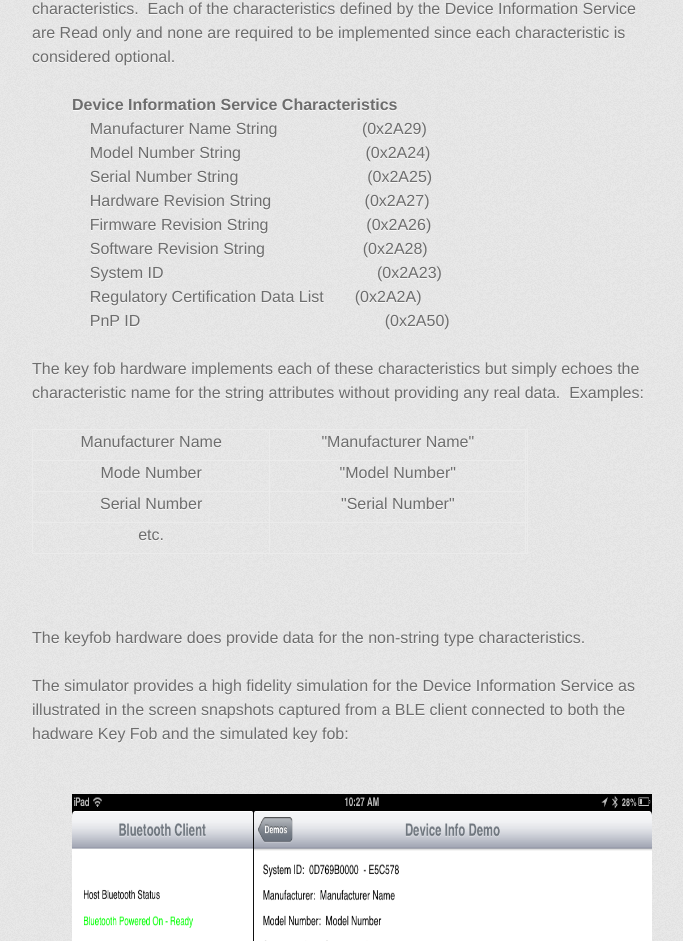
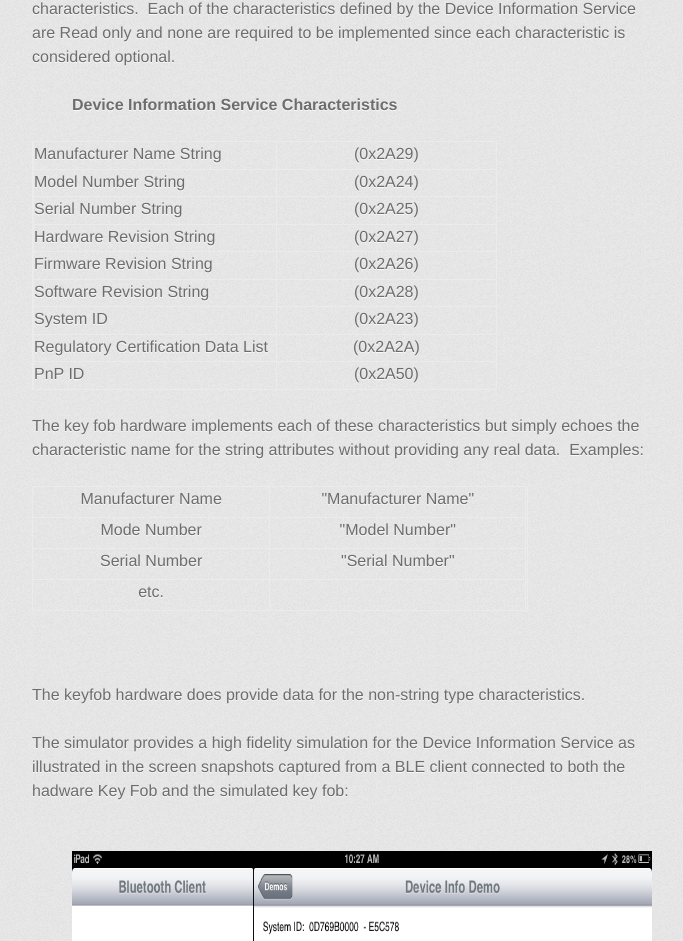
Before and after one commit to chipk215/keyfobsimulation, a plain HTML site: page index.html in a window 1280 px wide. Shown: the part 5095-6036 px from the top of the page, without its empty margins (298-981 px from the left). Drawn offline with Linux system fonts and the light colour scheme; a web font is replaced by a local one.

Commit message:
formatting

```diff
--- a/index.html
+++ b/index.html
@@ -132,30 +132,18 @@ specification.<br>
 <br>
 &nbsp;&nbsp;&nbsp; &nbsp;&nbsp;&nbsp; <span style="font-weight: bold;">Generic
 Access Service Characteristics</span><br>
-&nbsp;&nbsp;&nbsp; &nbsp;&nbsp; &nbsp;&nbsp; &nbsp;&nbsp; &nbsp;&nbsp;
-Device Name&nbsp;&nbsp;&nbsp; &nbsp;&nbsp; &nbsp;&nbsp; &nbsp;&nbsp;
+&nbsp;&nbsp;&nbsp; &nbsp;&nbsp; &nbsp;&nbsp; &nbsp;&nbsp; Device Name&nbsp;&nbsp;&nbsp; &nbsp;&nbsp; &nbsp;&nbsp; &nbsp;&nbsp;
 &nbsp;&nbsp; &nbsp;&nbsp; &nbsp;&nbsp; &nbsp;&nbsp; &nbsp;&nbsp;
+&nbsp;&nbsp; &nbsp;&nbsp; &nbsp;&nbsp; &nbsp; (0x2A00)<br>
+&nbsp;&nbsp;&nbsp; &nbsp;&nbsp; &nbsp;&nbsp; &nbsp;&nbsp; Appearance&nbsp;&nbsp;&nbsp; &nbsp;&nbsp; &nbsp;&nbsp; &nbsp;&nbsp;
 &nbsp;&nbsp; &nbsp;&nbsp; &nbsp;&nbsp; &nbsp;&nbsp; &nbsp;&nbsp;
-&nbsp;&nbsp; &nbsp;&nbsp; &nbsp;&nbsp; &nbsp;&nbsp; &nbsp;&nbsp;&nbsp;
-(0x2A00)<br>
-&nbsp;&nbsp;&nbsp; &nbsp;&nbsp; &nbsp;&nbsp; &nbsp;&nbsp; &nbsp;&nbsp;
-Appearance&nbsp;&nbsp;&nbsp; &nbsp;&nbsp; &nbsp;&nbsp; &nbsp;&nbsp;
+&nbsp;&nbsp; &nbsp;&nbsp; &nbsp;&nbsp; &nbsp;&nbsp; &nbsp; (0x2A01)<br>
+&nbsp;&nbsp;&nbsp; &nbsp;&nbsp; &nbsp;&nbsp; &nbsp;&nbsp; Peripheral Privacy Flag&nbsp;&nbsp;&nbsp; &nbsp;&nbsp; &nbsp;&nbsp;
+&nbsp;&nbsp; &nbsp;&nbsp; &nbsp;&nbsp; &nbsp;&nbsp; (0x2A02)<br>
+&nbsp;&nbsp;&nbsp; &nbsp;&nbsp; &nbsp;&nbsp; &nbsp;&nbsp; Reconnection Address&nbsp;&nbsp;&nbsp;
 &nbsp;&nbsp; &nbsp;&nbsp; &nbsp;&nbsp; &nbsp;&nbsp; &nbsp;&nbsp;
-&nbsp;&nbsp; &nbsp;&nbsp; &nbsp;&nbsp; &nbsp;&nbsp; &nbsp;&nbsp;
-&nbsp;&nbsp; &nbsp;&nbsp; &nbsp;&nbsp; &nbsp;&nbsp; &nbsp;&nbsp;
-&nbsp;&nbsp;&nbsp; (0x2A01)<br>
-&nbsp;&nbsp;&nbsp; &nbsp;&nbsp; &nbsp;&nbsp; &nbsp;&nbsp; &nbsp;&nbsp;
-Peripheral Privacy Flag&nbsp;&nbsp;&nbsp; &nbsp;&nbsp; &nbsp;&nbsp;
-&nbsp;&nbsp; &nbsp;&nbsp; &nbsp;&nbsp; &nbsp;&nbsp; &nbsp;&nbsp;
-&nbsp;&nbsp; &nbsp;&nbsp; &nbsp;&nbsp; &nbsp;&nbsp; &nbsp;&nbsp;
-&nbsp;&nbsp; (0x2A02)<br>
-&nbsp;&nbsp;&nbsp; &nbsp;&nbsp; &nbsp;&nbsp; &nbsp;&nbsp; &nbsp;&nbsp;
-Reconnection Address&nbsp;&nbsp;&nbsp;
-&nbsp;&nbsp; &nbsp;&nbsp; &nbsp;&nbsp; &nbsp;&nbsp; &nbsp;&nbsp;
-&nbsp;&nbsp; &nbsp;&nbsp; &nbsp;&nbsp; &nbsp;&nbsp; &nbsp;&nbsp;
-&nbsp;&nbsp; &nbsp;&nbsp; &nbsp;&nbsp; (0x2A03)<br>
-&nbsp;&nbsp;&nbsp; &nbsp;&nbsp; &nbsp;&nbsp; &nbsp;&nbsp; &nbsp;&nbsp;
-Peripheral Preferred Connection Parameters&nbsp;&nbsp;&nbsp; (0x2A04)<br>
+&nbsp;&nbsp;&nbsp; (0x2A03)<br>
+&nbsp;&nbsp;&nbsp; &nbsp;&nbsp; &nbsp;&nbsp; &nbsp;&nbsp; Preferred Connection Parameters&nbsp;&nbsp;&nbsp; (0x2A04)<br>
 <br>
 The key fob hardware&nbsp; implements each of these characteristics
 with zero values returned for Appearance, Privacy Flag, and the
@@ -295,39 +283,49 @@ considered optional.<br>
 <div style="margin-left: 40px;"><span style="font-weight: bold;">Device
 Information Service Characteristics</span><br>
 </div>
-&nbsp;&nbsp;&nbsp; &nbsp;&nbsp; &nbsp;&nbsp; &nbsp;&nbsp; Manufacturer
-Name String &nbsp;&nbsp; &nbsp;&nbsp; &nbsp;&nbsp; &nbsp;&nbsp; &nbsp;
-&nbsp; &nbsp; (0x2A29)<br>
-&nbsp;&nbsp;&nbsp; &nbsp;&nbsp; &nbsp;&nbsp; &nbsp;&nbsp; Model Number
-String&nbsp;&nbsp;&nbsp;
-&nbsp;&nbsp; &nbsp;&nbsp; &nbsp;&nbsp; &nbsp;&nbsp; &nbsp;&nbsp;
-&nbsp;&nbsp; &nbsp;&nbsp; &nbsp;&nbsp; (0x2A24)<br>
-&nbsp;&nbsp;&nbsp; &nbsp;&nbsp; &nbsp;&nbsp; &nbsp;&nbsp; Serial Number
-String&nbsp;&nbsp;&nbsp; &nbsp;&nbsp; &nbsp;&nbsp; &nbsp;&nbsp;
-&nbsp;&nbsp; &nbsp;&nbsp; &nbsp;&nbsp; &nbsp;&nbsp; &nbsp;&nbsp;&nbsp;
-(0x2A25)<br>
-&nbsp;&nbsp;&nbsp; &nbsp;&nbsp; &nbsp;&nbsp; &nbsp;&nbsp; Hardware
-Revision String&nbsp;&nbsp;&nbsp; &nbsp;&nbsp; &nbsp;&nbsp;
-&nbsp;&nbsp; &nbsp;&nbsp; &nbsp;&nbsp; &nbsp; (0x2A27)<br>
-&nbsp;&nbsp;&nbsp; &nbsp;&nbsp; &nbsp;&nbsp; &nbsp;&nbsp; Firmware
-Revision String&nbsp;&nbsp;&nbsp; &nbsp;&nbsp; &nbsp;&nbsp;
-&nbsp;&nbsp; &nbsp;&nbsp; &nbsp;&nbsp; &nbsp;&nbsp; (0x2A26)<br>
-&nbsp;&nbsp;&nbsp; &nbsp;&nbsp; &nbsp;&nbsp; &nbsp;&nbsp; Software
-Revision String&nbsp;&nbsp;&nbsp; &nbsp;&nbsp; &nbsp;&nbsp;
-&nbsp;&nbsp; &nbsp;&nbsp; &nbsp;&nbsp; &nbsp;&nbsp; (0x2A28)<br>
-&nbsp;&nbsp;&nbsp; &nbsp;&nbsp; &nbsp;&nbsp; &nbsp;&nbsp; System
-ID&nbsp;&nbsp;&nbsp; &nbsp;&nbsp; &nbsp; &nbsp;&nbsp;
-&nbsp;&nbsp;&nbsp; &nbsp;&nbsp;&nbsp; &nbsp;&nbsp;&nbsp;
-&nbsp;&nbsp;&nbsp; &nbsp;&nbsp;&nbsp; &nbsp;&nbsp;&nbsp;
-&nbsp;&nbsp;&nbsp; &nbsp;&nbsp;&nbsp; &nbsp;&nbsp;&nbsp; (0x2A23)
-&nbsp;&nbsp; &nbsp;&nbsp; &nbsp;&nbsp; &nbsp;&nbsp; <br>
-&nbsp;&nbsp;&nbsp; &nbsp;&nbsp; &nbsp;&nbsp; &nbsp;&nbsp; Regulatory
-Certification Data List&nbsp;&nbsp;&nbsp; &nbsp;&nbsp; (0x2A2A)<br>
-&nbsp;&nbsp;&nbsp; &nbsp;&nbsp; &nbsp;&nbsp; &nbsp;&nbsp; PnP
-ID&nbsp;&nbsp; &nbsp;&nbsp; &nbsp;&nbsp; &nbsp;&nbsp; &nbsp;&nbsp;
-&nbsp;&nbsp; &nbsp;&nbsp; &nbsp;&nbsp; &nbsp;&nbsp; &nbsp;&nbsp;
-&nbsp;&nbsp; &nbsp;&nbsp; &nbsp;&nbsp; &nbsp;&nbsp; &nbsp;&nbsp;
-&nbsp;&nbsp; &nbsp;&nbsp; &nbsp;&nbsp;&nbsp; (0x2A50)<br>
+&nbsp;&nbsp;&nbsp; &nbsp;&nbsp; &nbsp;&nbsp; &nbsp; <br>
+<table style="width: 465px; height: 249px;" border="1" cellpadding="2" cellspacing="2">
+
+<tbody><tr><td style="vertical-align: top;"><br>
+      </td>
+<td style="width: 257px; text-align: left;"><small><small><small><small><small><small><small><small><small>Manufacturer
+Name String</small></small></small></small></small></small></small></small></small></td><td style="width: 235px;">(0x2A29)</td></tr>
+<tr><td style="vertical-align: top;"><br>
+      </td>
+<td style="width: 257px; text-align: left;">Model Number
+String</td><td style="width: 235px;">(0x2A24)</td></tr>
+<tr><td style="vertical-align: top;"><br>
+      </td>
+<td style="width: 257px; text-align: left;">Serial Number
+String</td><td style="width: 235px;">(0x2A25)</td></tr>
+<tr><td style="vertical-align: top;"><br>
+      </td>
+<td style="width: 257px; text-align: left;">Hardware
+Revision String</td><td style="width: 235px;">(0x2A27)</td></tr>
+<tr><td style="vertical-align: top;"><br>
+      </td>
+<td style="width: 257px; text-align: left;">Firmware
+Revision String </td><td style="width: 235px;">(0x2A26)</td></tr>
+<tr><td style="vertical-align: top;"><br>
+      </td>
+<td style="width: 257px; text-align: left;">Software
+Revision String</td><td style="width: 235px;">(0x2A28)</td></tr>
+<tr><td style="vertical-align: top;"><br>
+      </td>
+<td style="width: 257px; text-align: left;">System
+ID </td><td style="width: 235px;">(0x2A23)</td></tr>
+<tr><td style="vertical-align: top;"><br>
+      </td>
+<td style="width: 257px; text-align: left;">Regulatory
+Certification Data List</td><td style="width: 235px;">(0x2A2A)</td></tr>
+<tr><td style="vertical-align: top;"><br>
+      </td>
+<td style="width: 257px; text-align: left;">PnP
+ID </td><td style="width: 235px;">(0x2A50)</td></tr>
+</tbody>
+</table>
+
+
 <br>
 The key fob hardware implements each of these characteristics but
 simply echoes the&nbsp; characteristic name for the string attributes
@@ -383,15 +381,11 @@ simulated key fob:<br>
 <div style="margin-left: 40px;">&nbsp; &nbsp;&nbsp;
 &nbsp;&nbsp;&nbsp;&nbsp;&nbsp;&nbsp; &nbsp; <img src="images/keyfobDevSvc.PNG" style="width: 583px; height: 654px;" alt="keyfob hardware device service"><br>
 </div>
-<h5>&nbsp;&nbsp;&nbsp; &nbsp;&nbsp; &nbsp;&nbsp; &nbsp;&nbsp;
-&nbsp;&nbsp; &nbsp;&nbsp; &nbsp;&nbsp; &nbsp;&nbsp; &nbsp;&nbsp;
-&nbsp;&nbsp; &nbsp;&nbsp; &nbsp;&nbsp; &nbsp;&nbsp; Key Fob Hardware
+<h5>&nbsp;&nbsp;&nbsp; &nbsp;&nbsp; &nbsp;&nbsp; Key Fob Hardware
 Device Information Service</h5>
 <br>
 <div style="margin-left: 40px;">&nbsp; &nbsp;&nbsp;&nbsp; <img src="images/simDevSvc.PNG" style="width: 603px; height: 704px;" alt="simulator device service"></div>
-<h5>&nbsp;&nbsp;&nbsp; &nbsp;&nbsp; &nbsp;&nbsp; &nbsp;&nbsp;
-&nbsp;&nbsp;&nbsp;&nbsp;&nbsp;&nbsp;&nbsp; &nbsp; &nbsp;&nbsp; &nbsp;
-&nbsp; &nbsp; &nbsp; &nbsp; &nbsp;&nbsp; Key Fob
+<h5>&nbsp;&nbsp;&nbsp; &nbsp;&nbsp; &nbsp;&nbsp; Key Fob
 Simulator Device Information Service<br>
 </h5>
 &nbsp; <br>
```
